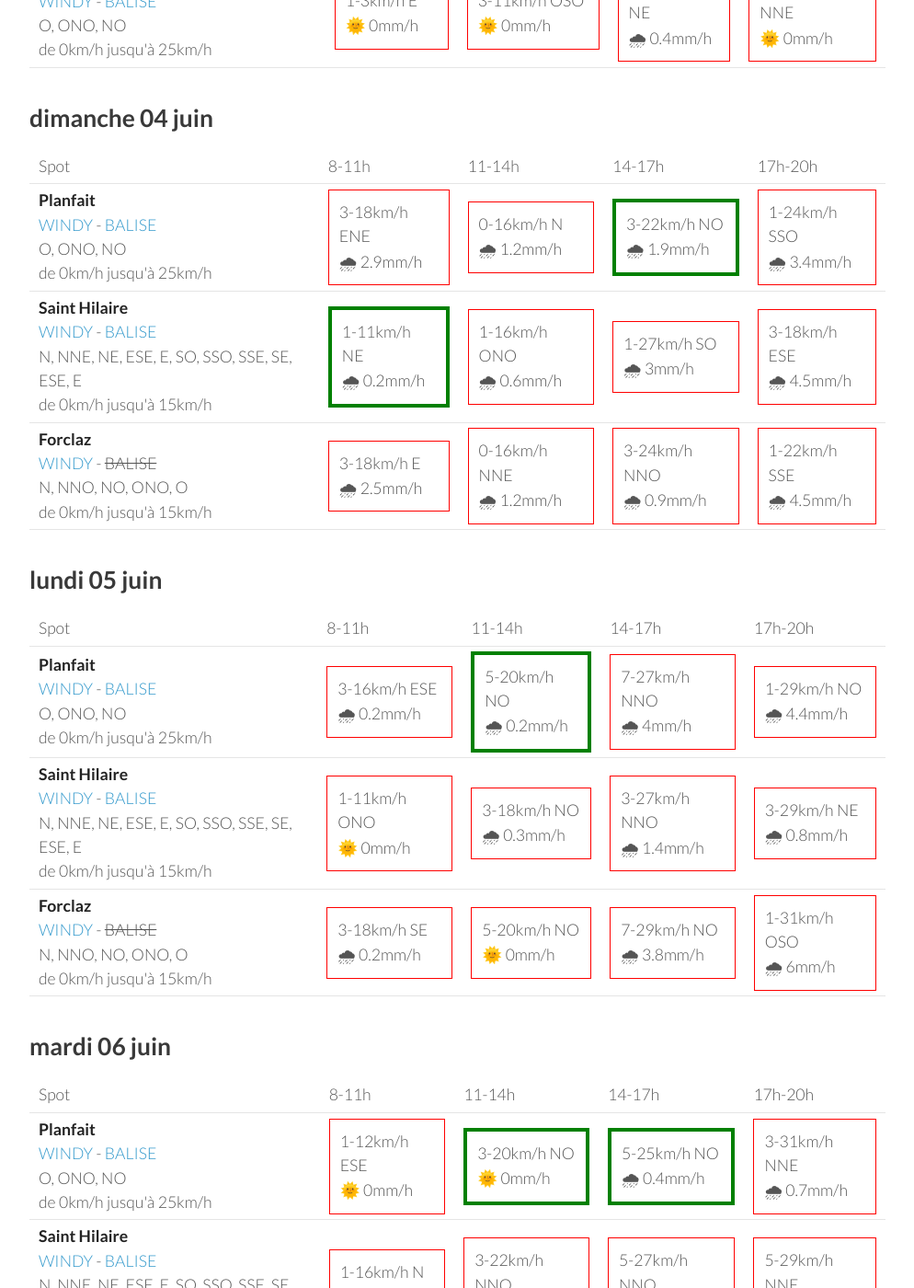
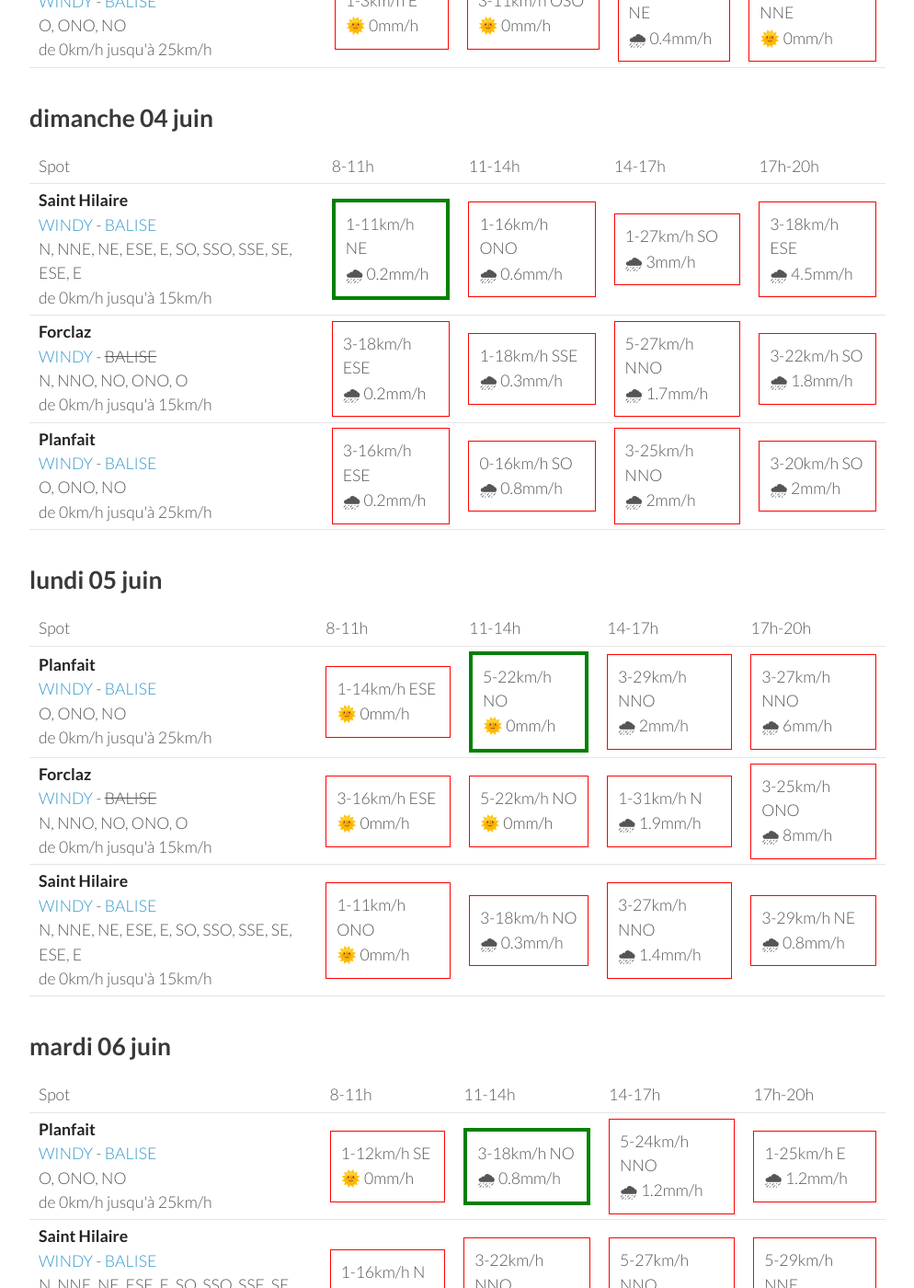
Before and after one commit to parapente-dans-le-nord/parapente-dans-le-nord.github.io, a Jekyll site: the page built from alpes_nord.markdown, in a window 1280 px wide and 1400 px high, scrolled down 1181 px. Shown: the whole window at 92% size, without its empty margins (26-1020 px from the left). Built offline with Jekyll 4.4.1, drawn with Linux system fonts in a browser that asks for light colours; some of the changed text lies outside the part shown.

Commit message:
update index.markdown

```diff
--- a/alpes_nord.markdown
+++ b/alpes_nord.markdown
@@ -114,16 +114,6 @@ page mise à jour le vendredi 02 juin 06:26
       <td>17h-20h</td>
     </tr>
 <tr>
-        <td><strong>Planfait</strong><br><a href="https://windy.com/45.853/6.223?45.415,6.223,8">WINDY</a> - <span class=""><a href="https://www.openwindmap.org/PP496">BALISE</a> </span><br> <span class="vent-favorable">O, ONO, NO</span><br><span class="force-vent">de 0km/h jusqu'à 25km/h</span> </td>
-
-            <td><div class="not-flyable"><p>3-18km/h ENE</p><p>🌧 2.9mm/h</p></div></td>
-            <td><div class="not-flyable"><p>0-16km/h N</p><p>🌧 1.2mm/h</p></div></td>
-            <td><div class="flyable"><p>3-22km/h NO</p><p>🌧 1.9mm/h</p></div></td>
-            <td><div class="not-flyable"><p>1-24km/h SSO</p><p>🌧 3.4mm/h</p></div></td>
-
-
-    </tr>
-<tr>
         <td><strong>Saint Hilaire</strong><br><a href="https://windy.com/45.307/5.888?45.087,5.889,9,m:eUFagkX">WINDY</a> - <span class=""><a href="http://www.balisemeteo.com/balise.php?idBalise=61">BALISE</a> </span><br> <span class="vent-favorable">N, NNE, NE, ESE, E, SO, SSO, SSE, SE, ESE, E</span><br><span class="force-vent">de 0km/h jusqu'à 15km/h</span> </td>
 
             <td><div class="flyable"><p>1-11km/h NE</p><p>🌧 0.2mm/h</p></div></td>
@@ -136,10 +126,20 @@ page mise à jour le vendredi 02 juin 06:26
 <tr>
         <td><strong>Forclaz</strong><br><a href="https://windy.com/45.814/6.247?45.375,6.246,8,m:eVwaglz">WINDY</a> - <span class="no-balise"> BALISE </span><br> <span class="vent-favorable">N, NNO, NO, ONO, O</span><br><span class="force-vent">de 0km/h jusqu'à 15km/h</span> </td>
 
-            <td><div class="not-flyable"><p>3-18km/h E</p><p>🌧 2.5mm/h</p></div></td>
-            <td><div class="not-flyable"><p>0-16km/h NNE</p><p>🌧 1.2mm/h</p></div></td>
-            <td><div class="not-flyable"><p>3-24km/h NNO</p><p>🌧 0.9mm/h</p></div></td>
-            <td><div class="not-flyable"><p>1-22km/h SSE</p><p>🌧 4.5mm/h</p></div></td>
+            <td><div class="not-flyable"><p>3-18km/h ESE</p><p>🌧 0.2mm/h</p></div></td>
+            <td><div class="not-flyable"><p>1-18km/h SSE</p><p>🌧 0.3mm/h</p></div></td>
+            <td><div class="not-flyable"><p>5-27km/h NNO</p><p>🌧 1.7mm/h</p></div></td>
+            <td><div class="not-flyable"><p>3-22km/h SO</p><p>🌧 1.8mm/h</p></div></td>
+
+
+    </tr>
+<tr>
+        <td><strong>Planfait</strong><br><a href="https://windy.com/45.853/6.223?45.415,6.223,8">WINDY</a> - <span class=""><a href="https://www.openwindmap.org/PP496">BALISE</a> </span><br> <span class="vent-favorable">O, ONO, NO</span><br><span class="force-vent">de 0km/h jusqu'à 25km/h</span> </td>
+
+            <td><div class="not-flyable"><p>3-16km/h ESE</p><p>🌧 0.2mm/h</p></div></td>
+            <td><div class="not-flyable"><p>0-16km/h SO</p><p>🌧 0.8mm/h</p></div></td>
+            <td><div class="not-flyable"><p>3-25km/h NNO</p><p>🌧 2mm/h</p></div></td>
+            <td><div class="not-flyable"><p>3-20km/h SO</p><p>🌧 2mm/h</p></div></td>
 
 
     </tr>
@@ -162,10 +162,20 @@ page mise à jour le vendredi 02 juin 06:26
 <tr>
         <td><strong>Planfait</strong><br><a href="https://windy.com/45.853/6.223?45.415,6.223,8">WINDY</a> - <span class=""><a href="https://www.openwindmap.org/PP496">BALISE</a> </span><br> <span class="vent-favorable">O, ONO, NO</span><br><span class="force-vent">de 0km/h jusqu'à 25km/h</span> </td>
 
-            <td><div class="not-flyable"><p>3-16km/h ESE</p><p>🌧 0.2mm/h</p></div></td>
-            <td><div class="flyable"><p>5-20km/h NO</p><p>🌧 0.2mm/h</p></div></td>
-            <td><div class="not-flyable"><p>7-27km/h NNO</p><p>🌧 4mm/h</p></div></td>
-            <td><div class="not-flyable"><p>1-29km/h NO</p><p>🌧 4.4mm/h</p></div></td>
+            <td><div class="not-flyable"><p>1-14km/h ESE</p><p>🌞 0mm/h</p></div></td>
+            <td><div class="flyable"><p>5-22km/h NO</p><p>🌞 0mm/h</p></div></td>
+            <td><div class="not-flyable"><p>3-29km/h NNO</p><p>🌧 2mm/h</p></div></td>
+            <td><div class="not-flyable"><p>3-27km/h NNO</p><p>🌧 6mm/h</p></div></td>
+
+
+    </tr>
+<tr>
+        <td><strong>Forclaz</strong><br><a href="https://windy.com/45.814/6.247?45.375,6.246,8,m:eVwaglz">WINDY</a> - <span class="no-balise"> BALISE </span><br> <span class="vent-favorable">N, NNO, NO, ONO, O</span><br><span class="force-vent">de 0km/h jusqu'à 15km/h</span> </td>
+
+            <td><div class="not-flyable"><p>3-16km/h ESE</p><p>🌞 0mm/h</p></div></td>
+            <td><div class="not-flyable"><p>5-22km/h NO</p><p>🌞 0mm/h</p></div></td>
+            <td><div class="not-flyable"><p>1-31km/h N</p><p>🌧 1.9mm/h</p></div></td>
+            <td><div class="not-flyable"><p>3-25km/h ONO</p><p>🌧 8mm/h</p></div></td>
 
 
     </tr>
@@ -176,16 +186,6 @@ page mise à jour le vendredi 02 juin 06:26
             <td><div class="not-flyable"><p>3-18km/h NO</p><p>🌧 0.3mm/h</p></div></td>
             <td><div class="not-flyable"><p>3-27km/h NNO</p><p>🌧 1.4mm/h</p></div></td>
             <td><div class="not-flyable"><p>3-29km/h NE</p><p>🌧 0.8mm/h</p></div></td>
-
-
-    </tr>
-<tr>
-        <td><strong>Forclaz</strong><br><a href="https://windy.com/45.814/6.247?45.375,6.246,8,m:eVwaglz">WINDY</a> - <span class="no-balise"> BALISE </span><br> <span class="vent-favorable">N, NNO, NO, ONO, O</span><br><span class="force-vent">de 0km/h jusqu'à 15km/h</span> </td>
-
-            <td><div class="not-flyable"><p>3-18km/h SE</p><p>🌧 0.2mm/h</p></div></td>
-            <td><div class="not-flyable"><p>5-20km/h NO</p><p>🌞 0mm/h</p></div></td>
-            <td><div class="not-flyable"><p>7-29km/h NO</p><p>🌧 3.8mm/h</p></div></td>
-            <td><div class="not-flyable"><p>1-31km/h OSO</p><p>🌧 6mm/h</p></div></td>
 
 
     </tr>
@@ -208,10 +208,10 @@ page mise à jour le vendredi 02 juin 06:26
 <tr>
         <td><strong>Planfait</strong><br><a href="https://windy.com/45.853/6.223?45.415,6.223,8">WINDY</a> - <span class=""><a href="https://www.openwindmap.org/PP496">BALISE</a> </span><br> <span class="vent-favorable">O, ONO, NO</span><br><span class="force-vent">de 0km/h jusqu'à 25km/h</span> </td>
 
-            <td><div class="not-flyable"><p>1-12km/h ESE</p><p>🌞 0mm/h</p></div></td>
-            <td><div class="flyable"><p>3-20km/h NO</p><p>🌞 0mm/h</p></div></td>
-            <td><div class="flyable"><p>5-25km/h NO</p><p>🌧 0.4mm/h</p></div></td>
-            <td><div class="not-flyable"><p>3-31km/h NNE</p><p>🌧 0.7mm/h</p></div></td>
+            <td><div class="not-flyable"><p>1-12km/h SE</p><p>🌞 0mm/h</p></div></td>
+            <td><div class="flyable"><p>3-18km/h NO</p><p>🌧 0.8mm/h</p></div></td>
+            <td><div class="not-flyable"><p>5-24km/h NNO</p><p>🌧 1.2mm/h</p></div></td>
+            <td><div class="not-flyable"><p>1-25km/h E</p><p>🌧 1.2mm/h</p></div></td>
 
 
     </tr>
@@ -228,10 +228,10 @@ page mise à jour le vendredi 02 juin 06:26
 <tr>
         <td><strong>Forclaz</strong><br><a href="https://windy.com/45.814/6.247?45.375,6.246,8,m:eVwaglz">WINDY</a> - <span class="no-balise"> BALISE </span><br> <span class="vent-favorable">N, NNO, NO, ONO, O</span><br><span class="force-vent">de 0km/h jusqu'à 15km/h</span> </td>
 
-            <td><div class="not-flyable"><p>3-14km/h ESE</p><p>🌞 0mm/h</p></div></td>
-            <td><div class="not-flyable"><p>3-18km/h NO</p><p>🌞 0mm/h</p></div></td>
-            <td><div class="not-flyable"><p>5-27km/h ONO</p><p>🌧 0.5mm/h</p></div></td>
-            <td><div class="not-flyable"><p>1-31km/h ENE</p><p>🌧 0.7mm/h</p></div></td>
+            <td><div class="not-flyable"><p>1-14km/h SSE</p><p>🌞 0mm/h</p></div></td>
+            <td><div class="not-flyable"><p>3-18km/h NO</p><p>🌧 0.2mm/h</p></div></td>
+            <td><div class="not-flyable"><p>5-25km/h NO</p><p>🌧 0.5mm/h</p></div></td>
+            <td><div class="not-flyable"><p>1-25km/h SE</p><p>🌧 1.5mm/h</p></div></td>
 
 
     </tr>
@@ -239,3 +239,39 @@ page mise à jour le vendredi 02 juin 06:26
 </tbody>
 </table>
 {:/}
+## mercredi 07 juin
+
+{::nomarkdown}
+<table>
+  <tbody>
+    <tr>
+      <td>Spot</td>
+      <td>8-11h</td>
+      <td>11-14h</td>
+      <td>14-17h</td>
+      <td>17h-20h</td>
+    </tr>
+<tr>
+        <td><strong>Planfait</strong><br><a href="https://windy.com/45.853/6.223?45.415,6.223,8">WINDY</a> - <span class=""><a href="https://www.openwindmap.org/PP496">BALISE</a> </span><br> <span class="vent-favorable">O, ONO, NO</span><br><span class="force-vent">de 0km/h jusqu'à 25km/h</span> </td>
+
+            <td><div class="not-flyable"><p>3-14km/h ESE</p><p>🌞 0mm/h</p></div></td>
+            <td><div class="flyable"><p>5-22km/h NO</p><p>🌞 0mm/h</p></div></td>
+            <td><div class="not-flyable"><p>7-29km/h ONO</p><p>🌧 0.3mm/h</p></div></td>
+            <td><div class="not-flyable"><p>3-31km/h ENE</p><p>🌧 1.9mm/h</p></div></td>
+
+
+    </tr>
+<tr>
+        <td><strong>Forclaz</strong><br><a href="https://windy.com/45.814/6.247?45.375,6.246,8,m:eVwaglz">WINDY</a> - <span class="no-balise"> BALISE </span><br> <span class="vent-favorable">N, NNO, NO, ONO, O</span><br><span class="force-vent">de 0km/h jusqu'à 15km/h</span> </td>
+
+            <td><div class="not-flyable"><p>3-16km/h ESE</p><p>🌞 0mm/h</p></div></td>
+            <td><div class="not-flyable"><p>3-20km/h ONO</p><p>🌞 0mm/h</p></div></td>
+            <td><div class="not-flyable"><p>7-29km/h ONO</p><p>🌧 0.4mm/h</p></div></td>
+            <td><div class="not-flyable"><p>3-31km/h E</p><p>🌧 2.3mm/h</p></div></td>
+
+
+    </tr>
+
+</tbody>
+</table>
+{:/}
```
Also changed, not shown: other parts of alpes_nord.markdown (+1 -1 lines).
